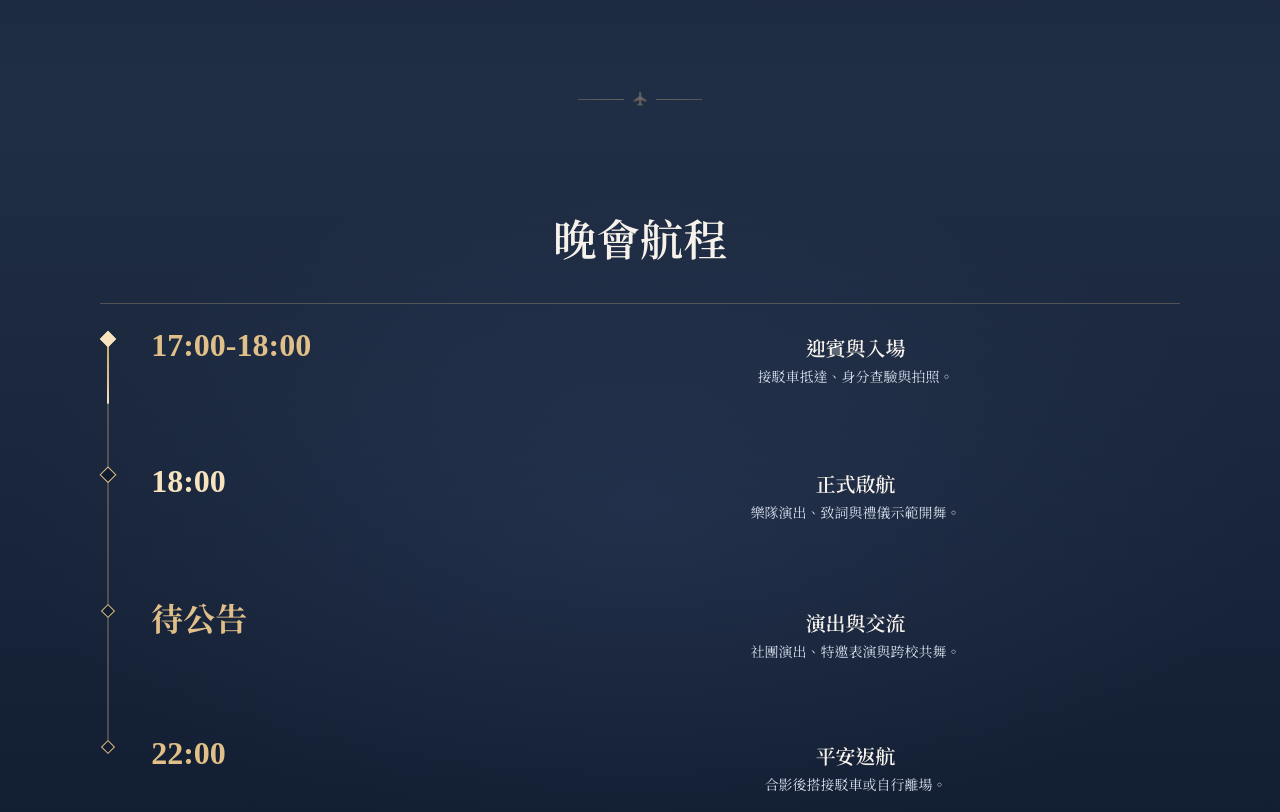
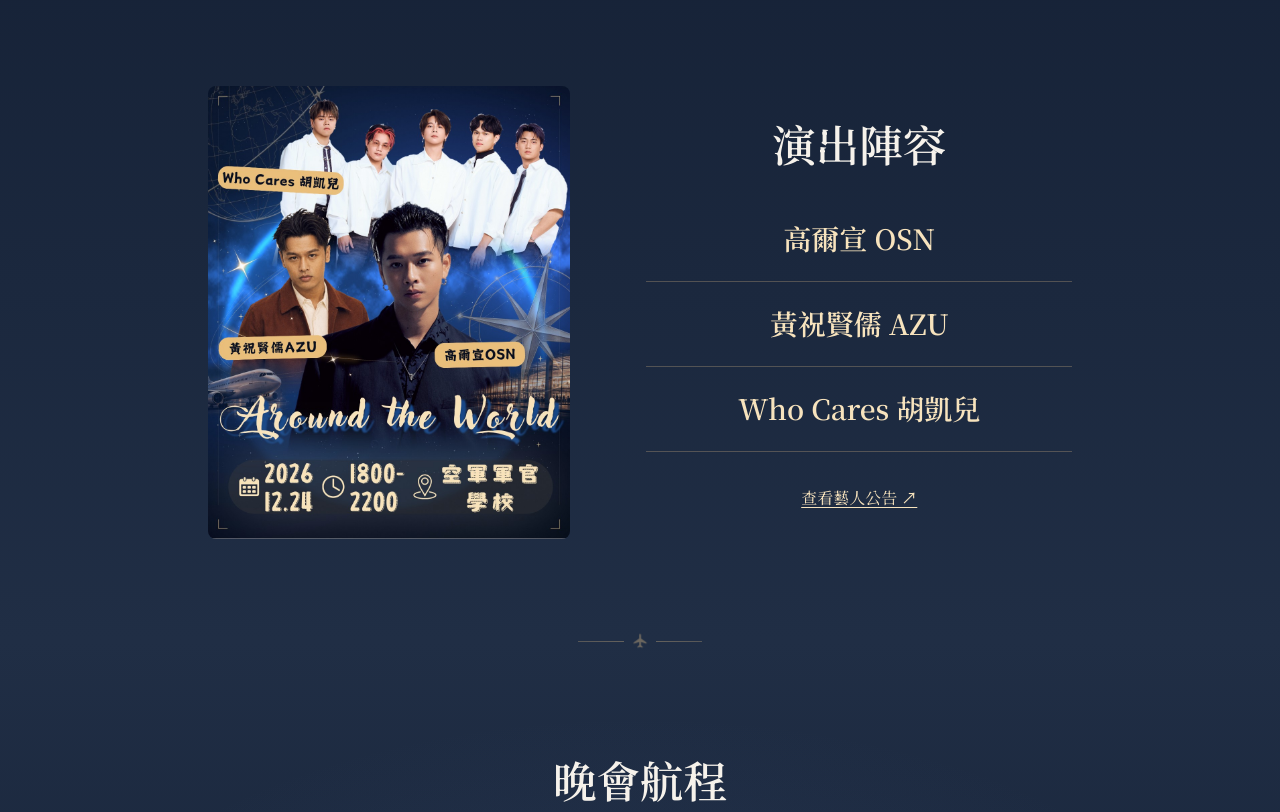
Before and after one commit to AllenXiao1230/rocafa_2026, a plain HTML site: page index.html in a window 1280 px wide. Shown: the part 7149-7961 px from the top of the page. Drawn offline with Linux system fonts and the light colour scheme.

Commit message:
Add Iceland Airlines post and announced artist lineup

```diff
--- a/assets/css/site.css
+++ b/assets/css/site.css
@@ -4,7 +4,7 @@
 /* Includes the page copy and text generated by site.js. */
 @font-face {
   font-family: "Noto Serif TC Event";
-  src: url("../fonts/notoseriftc-site.woff2?v=20261113-vienna") format("woff2");
+  src: url("../fonts/notoseriftc-site.woff2?v=20261119-lineup") format("woff2");
   font-weight: 400 700;
   font-display: swap;
 }
@@ -812,6 +812,30 @@ main > .cream-section {
   gap: 0.5rem;
 }
 
+.artist-lineup {
+  display: grid;
+  grid-template-columns: minmax(0, 0.85fr) minmax(0, 1fr);
+  align-items: center;
+  gap: clamp(2rem, 6vw, 5rem);
+  max-width: 54rem;
+  margin: clamp(3rem, 7vw, 6rem) auto 0;
+}
+
+.artist-lineup-poster { display: block; width: 100%; height: auto; border-radius: 0.5rem; }
+.artist-lineup-copy { text-align: center; }
+.artist-lineup-names { list-style: none; margin-block: 1.5rem 2rem; }
+.artist-lineup-names li {
+  padding-block: 1.15rem;
+  border-bottom: 1px solid var(--rule);
+  color: var(--gold-light);
+  font-size: clamp(1.2rem, 2.4vw, 1.75rem);
+  font-weight: 600;
+}
+
+@media (max-width: 680px) {
+  .artist-lineup { grid-template-columns: minmax(0, 1fr); max-width: 26rem; }
+}
+
 /* Journal */
 #journal {
   --journal-mat: #13293e;
--- a/assets/js/site.js
+++ b/assets/js/site.js
@@ -359,7 +359,7 @@
     var entranceTargets = document.querySelectorAll([
       '.ticket-star-trails',
       '.section-heading > *',
-      '#info .card', '.journal-entry',
+      '#info .card', '.artist-lineup > *', '.journal-entry',
       '.schedule-entry', '.protocol-steps > .card',
       '.faq-item', '.footer-inner > *'
     ].join(','));
--- a/index.html
+++ b/index.html
@@ -4,10 +4,10 @@
   <meta charset="UTF-8" />
   <meta name="viewport" content="width=device-width, initial-scale=1.0" />
   <title>越境·寰宇｜2026 空軍官校禮儀示範晚會 ROCAFA Annual Ball</title>
-  <meta name="description" content="2026 空軍官校禮儀示範晚會《越境·寰宇》。12 月 24 日於空軍軍官學校舉行。查看活動資訊、入場須知與報名流程。" />
+  <meta name="description" content="2026 空軍官校禮儀示範晚會《越境·寰宇》。12 月 24 日，高爾宣 OSN、黃祝賢儒 AZU、Who Cares 胡凱兒登場。查看晚會資訊、入場須知與報名流程。" />
   <meta name="theme-color" content="#080f1d" />
   <meta property="og:title" content="越境·寰宇｜2026 空軍官校禮儀示範晚會" />
-  <meta property="og:description" content="12 月 24 日於空軍軍官學校舉行。查看活動資訊與報名流程。" />
+  <meta property="og:description" content="12 月 24 日，高爾宣 OSN、黃祝賢儒 AZU、Who Cares 胡凱兒登場。查看晚會資訊與報名流程。" />
   <meta property="og:type" content="website" />
   <meta property="og:url" content="https://rocafa.2026.studioxuan.qzz.io/" />
   <meta property="og:image" content="https://rocafa.2026.studioxuan.qzz.io/assets/materials/brand/ball-share.jpg" />
@@ -17,7 +17,7 @@
   <meta property="og:image:alt" content="《越境·寰宇》晚會主視覺與 12 月 24 日活動資訊" />
   <meta name="twitter:card" content="summary_large_image" />
   <link rel="canonical" href="https://rocafa.2026.studioxuan.qzz.io/" />
-  <link rel="stylesheet" href="assets/css/site.css?v=20261113-journal-edge" />
+  <link rel="stylesheet" href="assets/css/site.css?v=20261119-lineup" />
 </head>
 <body id="top">
   <a class="skip-link" href="#main-content">跳至主要內容</a>
@@ -184,6 +184,17 @@
         <div class="journal-list" id="journal-list" role="region" aria-labelledby="journal-heading" tabindex="0">
           <article class="journal-entry">
             <div class="journal-entry-body">
+              <p class="journal-meta"><time datetime="2026-11-19">11 月 19 日</time> · 照片</p>
+              <h3 class="item-title" lang="en">Iceland Airlines</h3>
+              <p class="journal-entry-copy">高爾宣 OSN、黃祝賢儒 AZU、Who Cares 胡凱兒，陪你啟航平安夜。</p>
+            </div>
+            <a class="journal-link" href="https://www.instagram.com/p/Df67dVZSeJN/" target="_blank" rel="noopener noreferrer" aria-label="在 Instagram 查看原文：Iceland Airlines">在 Instagram 查看原文</a>
+            <div class="journal-frame">
+              <img class="journal-media" src="assets/materials/journal/artist-lineup.jpg" width="1080" height="1350" alt="越境·寰宇藝人陣容海報，高爾宣 OSN、黃祝賢儒 AZU 與 Who Cares 胡凱兒" loading="lazy" decoding="async" />
+            </div>
+          </article>
+          <article class="journal-entry">
+            <div class="journal-entry-body">
               <p class="journal-meta"><time datetime="2026-11-12">11 月 12 日</time> · 照片</p>
               <h3 class="item-title" lang="en">Vienna Airlines</h3>
               <p class="journal-entry-copy">在維也納的音符與星光中，讓青春起舞，越過疆界奔赴寰宇。</p>
@@ -275,6 +286,18 @@
             </div>
           </div>
         </div>
+        <div class="artist-lineup" aria-labelledby="artist-lineup-heading">
+          <img class="artist-lineup-poster" src="assets/materials/journal/artist-lineup.jpg" width="1080" height="1350" alt="Around the World 晚會藝人卡司海報" loading="lazy" decoding="async" />
+          <div class="artist-lineup-copy">
+            <h3 class="section-title" id="artist-lineup-heading">演出陣容</h3>
+            <ul class="artist-lineup-names">
+              <li>高爾宣 <span lang="en">OSN</span></li>
+              <li>黃祝賢儒 <span lang="en">AZU</span></li>
+              <li><span lang="en">Who Cares</span> 胡凱兒</li>
+            </ul>
+            <a class="inline-link" href="https://www.instagram.com/p/Df67dVZSeJN/" target="_blank" rel="noopener noreferrer">查看藝人公告 ↗</a>
+          </div>
+        </div>
       </div>
     </section>
 
@@ -310,7 +333,7 @@
               <span class="schedule-time">待公告</span>
               <div>
                 <h3 class="item-title">演出與交流</h3>
-                <p class="schedule-entry-copy">社團演出、特邀表演與跨校共舞。</p>
+                <p class="schedule-entry-copy">高爾宣 OSN、黃祝賢儒 AZU、Who Cares 胡凱兒演出，以及社團展演與跨校共舞。</p>
               </div>
             </div>
           </li>
@@ -487,6 +510,6 @@
   </dialog>
 
   <script src="assets/js/ajt-scene.js?v=20261112-climb"></script>
-  <script src="assets/js/site.js?v=20261113-journal-centered"></script>
+  <script src="assets/js/site.js?v=20261119-lineup"></script>
 </body>
 </html>
```
Also changed, not shown: assets/fonts/notoseriftc-site.woff2, assets/materials/journal/artist-lineup.jpg (added), 2 other files.
